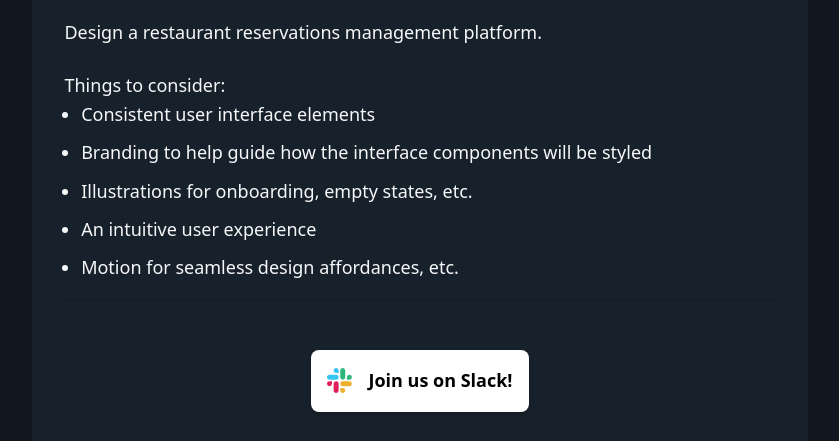
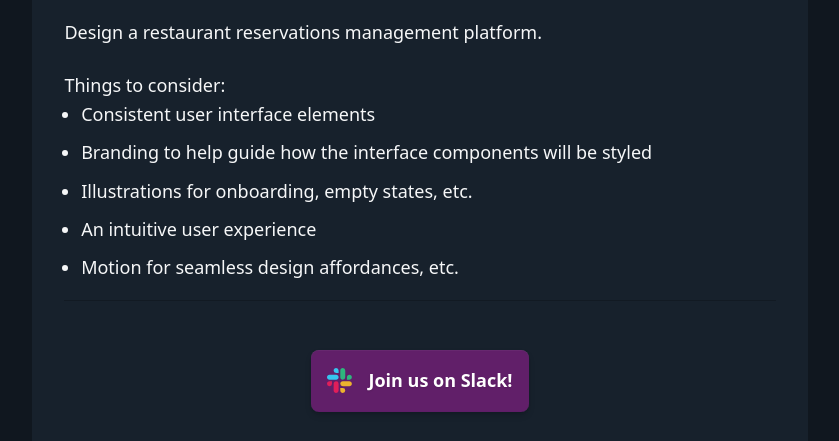
Before and after one commit to TampaBayDesigners/design-challenges-2020, a Gatsby site: page /week-2/ in a window 1280 px wide. Shown: the part 359-800 px from the top of the page, without its empty margins (220-1059 px from the left). Built offline with nearby package versions, Linux system fonts and the light colour scheme; Gatsby itself is replaced by a stand-in of ours; some packages are replaced by stand-ins of ours.

Commit message:
slack button color

```diff
--- a/src/components/SlackButton/index.js
+++ b/src/components/SlackButton/index.js
@@ -13,14 +13,16 @@ const SlackLink = styled.a`
   align-items: center;
   text-decoration: none;
   color: inherit;
-  background: white;
   border-radius: 0.8rem;
   padding: 1.6rem;
   margin-top: 1.6rem;
   box-shadow: inset 0px -0.25px 0.5px rgba(0, 0, 0, 0.08), inset 0px 0.25px 0.5px rgba(255, 255, 255, 0.16), 0px 1.5px 2px rgba(0, 0, 0, 0.08), 0px 4px 6px rgba(0, 0, 0, 0.12);
+  color: rgba(255,255,255,1);
+  background: #611f69;
+  text-shadow: 0px 1px 2px rgba(0,0,0,0.12);
   transition: all 120ms ease-out 0s;
   &:hover {
-    background: rgba(255,255,255, 0.9);
+    background: rgba(0,0,0, 1);
   }
   &:focus, &:active {
     box-shadow: 0px 0px 0px 0.4rem rgba(255,255,255,0.2);
@@ -30,7 +32,7 @@ const SlackLink = styled.a`
 
 const SlackLinkContent = styled.span`
   padding-left: 1.6rem;
-  color: rgba(0,0,0,1);
+  color: inherit;
   font-weight: 900;
 `;
 
--- a/src/components/layout.js
+++ b/src/components/layout.js
@@ -3,6 +3,7 @@ import React, { useState } from "react"
 import Header from './Header';
 import HeaderSmall from './HeaderSmall';
 import Globals from './Globals';
+//import ThemeButton from './ThemeButton';
 import Bio from './bio';
 import { ThemeProvider } from "styled-components";
 import { rhythm } from "../utils/typography"
@@ -40,6 +41,7 @@ class Layout extends React.Component {
             <header>
               {header}
             </header>
+
             <main>{children}</main>
             <footer style={{
               marginTop: `4.8rem`,
```
